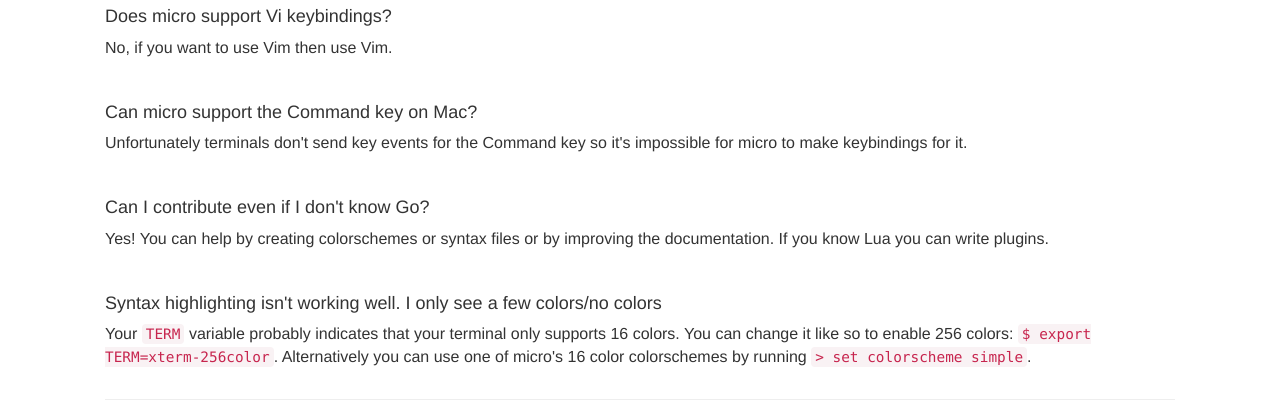
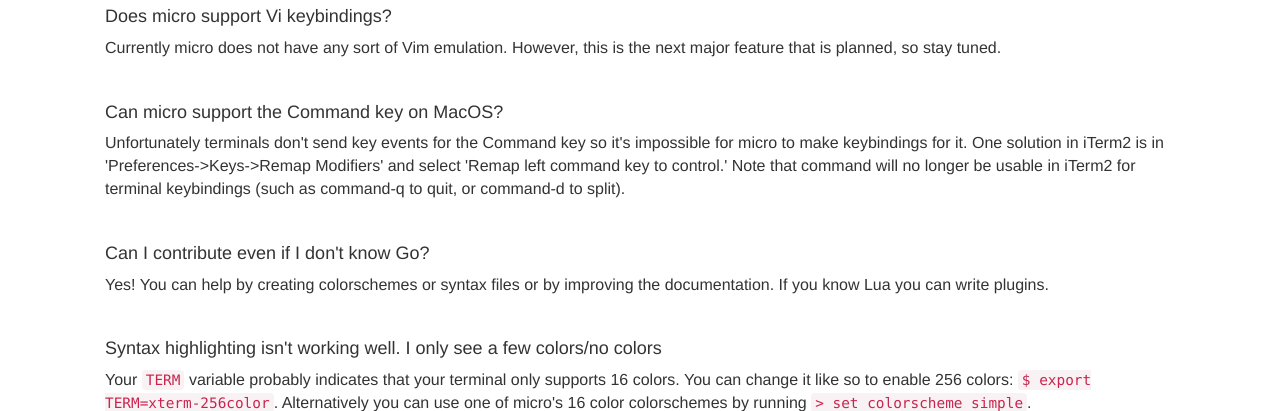
Before and after one commit to micro-editor/micro-editor.github.io, a plain HTML site: page about.html in a window 1280 px wide. Shown: the part 689-1100 px from the top of the page. Drawn offline with nearby package versions, Linux system fonts and the light colour scheme.

Commit message:
Update FAQ

```diff
--- a/about.html
+++ b/about.html
@@ -101,10 +101,10 @@
                         <h2>FAQs</h2>
                     </div>
                     <h4>Does micro support Vi keybindings?</h4>
-                    <p>No, if you want to use Vim then use Vim.</p>
+                    <p>Currently micro does not have any sort of Vim emulation. However, this is the next major feature that is planned, so stay tuned.</p>
                     <br>
-                    <h4>Can micro support the Command key on Mac?</h4>
-                    <p>Unfortunately terminals don't send key events for the Command key so it's impossible for micro to make keybindings for it.</p>
+                    <h4>Can micro support the Command key on MacOS?</h4>
+                    <p>Unfortunately terminals don't send key events for the Command key so it's impossible for micro to make keybindings for it. One solution in iTerm2 is in 'Preferences-&gt;Keys-&gt;Remap Modifiers' and select 'Remap left command key to control.' Note that command will no longer be usable in iTerm2 for terminal keybindings (such as command-q to quit, or command-d to split).</p>
                     <br>
                     <h4>Can I contribute even if I don't know Go?</h4>
                     <p>Yes! You can help by creating colorschemes or syntax files or by improving the documentation. If you know Lua you can write plugins.</p>
```
